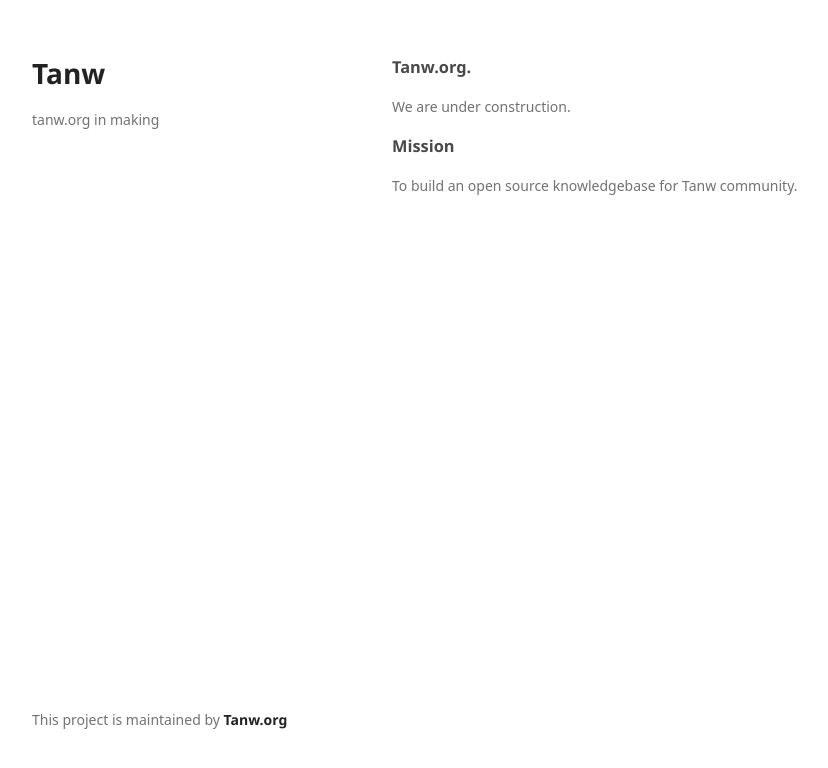
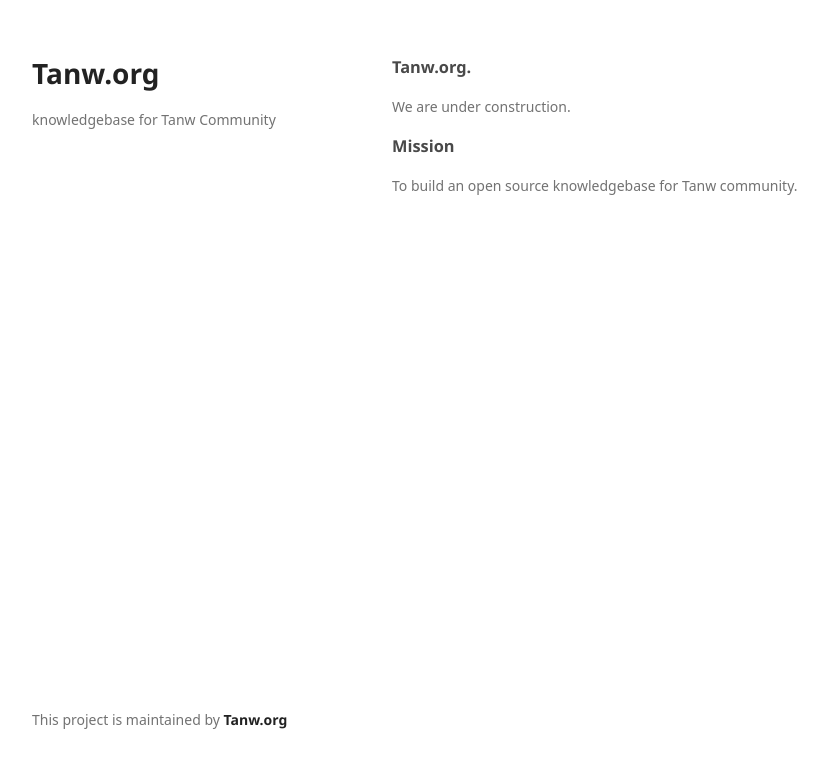
Before and after one commit to henkakop/Tanw, a plain HTML site: page index.html in a window 1280 px wide. Shown: the whole page, without its empty margins (178-1006 px from the left). Drawn offline with Linux system fonts and the light colour scheme; a web font is replaced by a local one.

Commit message:
Update index.html

```diff
--- a/index.html
+++ b/index.html
@@ -15,8 +15,8 @@
   <body>
     <div class="wrapper">
       <header>
-        <h1>Tanw</h1>
-        <p>tanw.org in making</p>
+        <h1>Tanw.org</h1>
+        <p>knowledgebase for Tanw Community</p>
       </header>
       <section>
         <h3>
```
